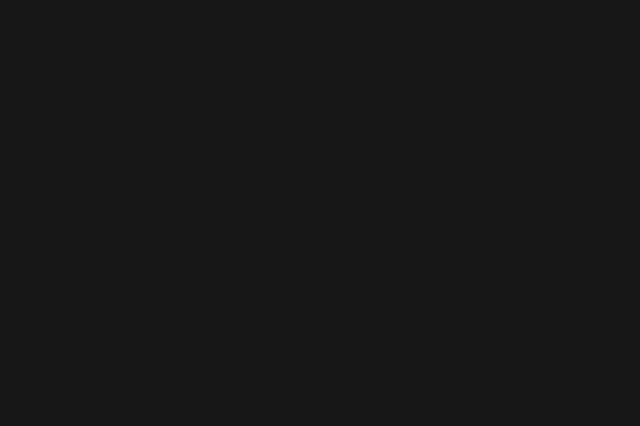
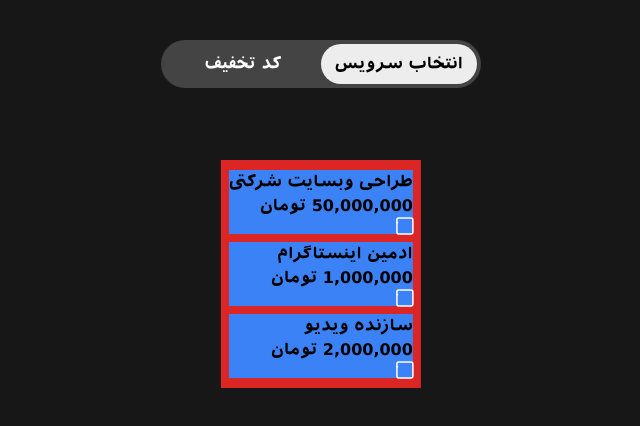
Before and after one commit to MeruOnin/radical-1, a React (Vite) app: page /services in a window 1280 px wide. Before the commit this address had no page. Shown: the top 426 px of the page, without its empty margins (377-1017 px from the left). Built offline with nearby package versions, Linux system fonts and the light colour scheme.

Commit message:
add services

```diff
--- a/src/App.jsx
+++ b/src/App.jsx
@@ -5,6 +5,7 @@ import Start from "./components/start/Start";
 import React, { useState, useEffect, useContext } from "react";
 import axios from "axios";
 import Db from "./components/database/db";
+import Services from "./components/services/Services";
 
 const App = () => {
   return (
@@ -14,6 +15,7 @@ const App = () => {
           <Route path="/" element={<Start />} />
           <Route path="/register" element={<Register />} />
           <Route path="/db" element={<Db />} />
+          <Route path="/services" element={<Services />} />
         </Routes>
       </BrowserRouter>
     </>
--- /dev/null
+++ b/src/components/services/Services.css
@@ -0,0 +1,29 @@
+.container {
+    cursor: pointer;
+  }
+
+  .container input {
+    display: none;
+  }
+
+  .container svg {
+    overflow: visible;
+    width: 1rem;
+    height: 1rem;
+  }
+
+  .path {
+    fill: none;
+    stroke: white;
+    stroke-width: 6;
+    stroke-linecap: round;
+    stroke-linejoin: round;
+    transition: stroke-dasharray 0.5s ease, stroke-dashoffset 0.5s ease;
+    stroke-dasharray: 241 9999999;
+    stroke-dashoffset: 0;
+  }
+
+  .container input:checked ~ svg .path {
+    stroke-dasharray: 70.5096664428711 9999999;
+    stroke-dashoffset: -262.2723388671875;
+  }
--- /dev/null
+++ b/src/components/services/Services.jsx
@@ -0,0 +1,119 @@
+import "./Services.css";
+import { useEffect, useState } from "react";
+
+const Services = () => {
+  const [selected, setSelected] = useState("services");
+
+  useEffect(() => {
+    if (selected === "services") {
+      // Do something if "services" is selected
+    } else {
+      console.log(false);
+    }
+  }, [selected]);
+
+  const ourServices = [
+    {
+      title: "طراحی وبسایت شرکتی",
+      price: 50000000,
+    },
+    {
+      title: "ادمین اینستاگرام",
+      price: 1000000,
+    },
+    {
+      title: "سازنده ویدیو",
+      price: 2000000,
+    },
+  ];
+
+  const formatPrice = (price) => {
+    return price.toString().replace(/\B(?=(\d{3})+(?!\d))/g, ",");
+  };
+
+  const Service = ({ title, price }) => {
+    return (
+      <li className="bg-blue-500 m-2">
+        <div>
+          <h5>{title}</h5>
+          <span>{formatPrice(price)} تومان</span>
+        </div>
+        <label className="container">
+          <input type="checkbox" />
+          <svg viewBox="0 0 64 64" height="2em" width="2em">
+            <path
+              d="M 0 16 V 56 A 8 8 90 0 0 8 64 H 56 A 8 8 90 0 0 64 56 V 8 A 8 8 90 0 0 56 0 H 8 A 8 8 90 0 0 0 8 V 16 L 32 48 L 64 16 V 8 A 8 8 90 0 0 56 0 H 8 A 8 8 90 0 0 0 8 V 56 A 8 8 90 0 0 8 64 H 56 A 8 8 90 0 0 64 56 V 16"
+              pathLength="575.0541381835938"
+              className="path"
+            ></path>
+          </svg>
+        </label>
+      </li>
+    );
+  };
+
+  const ServicesWrapper = () => {
+    return (
+      <ul className="relative top-40 bg-red-600 w-fit right-[50%] pt-0.5 pb-0.5 translate-x-[50%]">
+        {ourServices.map((service, index) => (
+          <Service key={index} title={service.title} price={service.price} />
+        ))}
+      </ul>
+    );
+  };
+
+  const Toggle = () => {
+    return (
+      <div className="flex justify-center items-center fixed top-10 right-[50%] translate-x-[50%]">
+        <div className="flex items-center rounded-full bg-background-elm2 p-1 w-80">
+          <input
+            type="radio"
+            name="toggle"
+            id="services"
+            className="hidden"
+            checked={selected === "services"}
+            onChange={() => setSelected("services")}
+          />
+          <label
+            htmlFor="services"
+            className={`flex-1 text-center py-2 rounded-full transition-all duration-300 ${
+              selected === "services"
+                ? "bg-background-white text-black"
+                : "text-white cursor-pointer"
+            }`}
+          >
+            انتخاب سرویس
+          </label>
+          <input
+            type="radio"
+            name="toggle"
+            id="offer"
+            className="hidden"
+            checked={selected === "offer"}
+            onChange={() => setSelected("offer")}
+          />
+          <label
+            htmlFor="offer"
+            className={`flex-1 text-center py-2 rounded-full transition-all duration-300 ${
+              selected === "offer"
+                ? "bg-background-white text-black"
+                : "text-white cursor-pointer"
+            }`}
+          >
+            کد تخفیف
+          </label>
+        </div>
+      </div>
+    );
+  };
+
+  return (
+    <>
+      <Toggle />
+      {/* services section */}
+      {selected === "services" && <ServicesWrapper />}
+    </>
+  );
+};
+
+export default Services;
```
